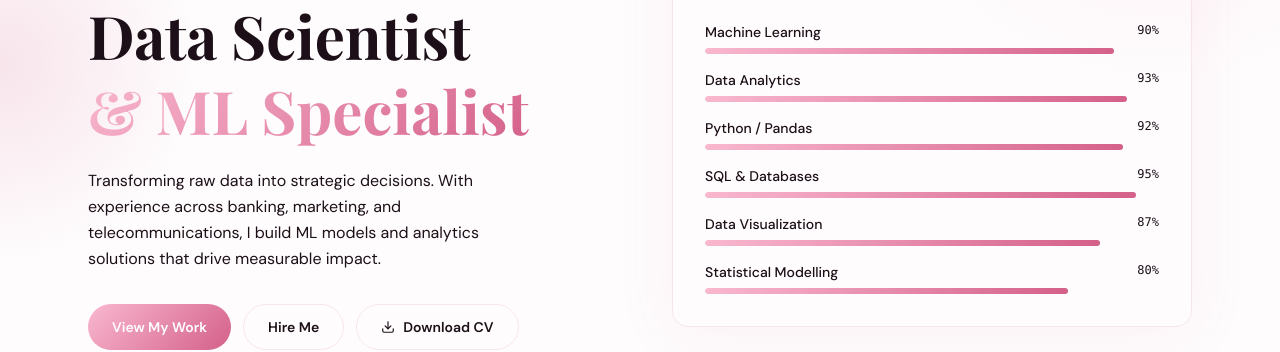
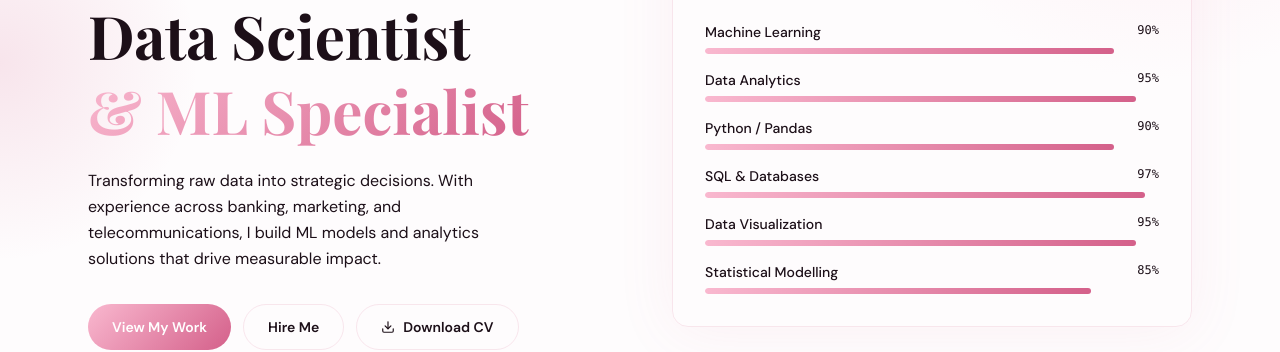
Before and after one commit to Christabel-Asante-Appiah/Data-Science-Portfolio, a React (Vite) app: page / in a window 1280 px wide. Shown: the part 337-689 px from the top of the page. Built offline with nearby package versions, Linux system fonts and the light colour scheme.

Commit message:
Update skill levels in App.tsx

```diff
--- a/src/app/App.tsx
+++ b/src/app/App.tsx
@@ -80,11 +80,11 @@ const ALL_TAGS = [
 
 const SKILLS = [
   { name: "Machine Learning",    level: 90 },
-  { name: "Data Analytics",      level: 93 },
-  { name: "Python / Pandas",     level: 92 },
-  { name: "SQL & Databases",     level: 95 },
-  { name: "Data Visualization",  level: 87 },
-  { name: "Statistical Modelling", level: 80 },
+  { name: "Data Analytics",      level: 95 },
+  { name: "Python / Pandas",     level: 90 },
+  { name: "SQL & Databases",     level: 97 },
+  { name: "Data Visualization",  level: 95 },
+  { name: "Statistical Modelling", level: 85 },
 ];
 
 // ─── Skill Bar ────────────────────────────────────────────────────────────────
```
